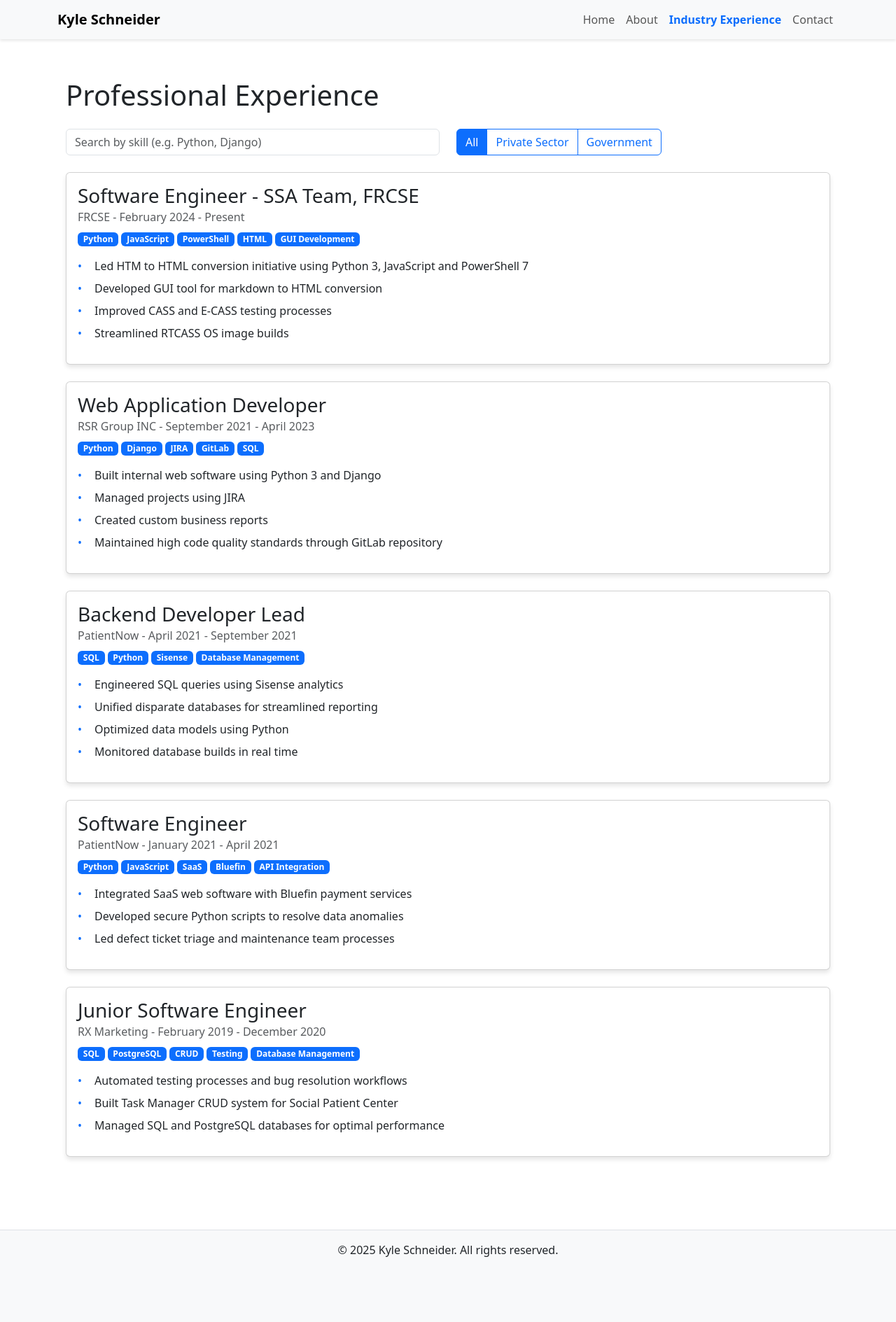
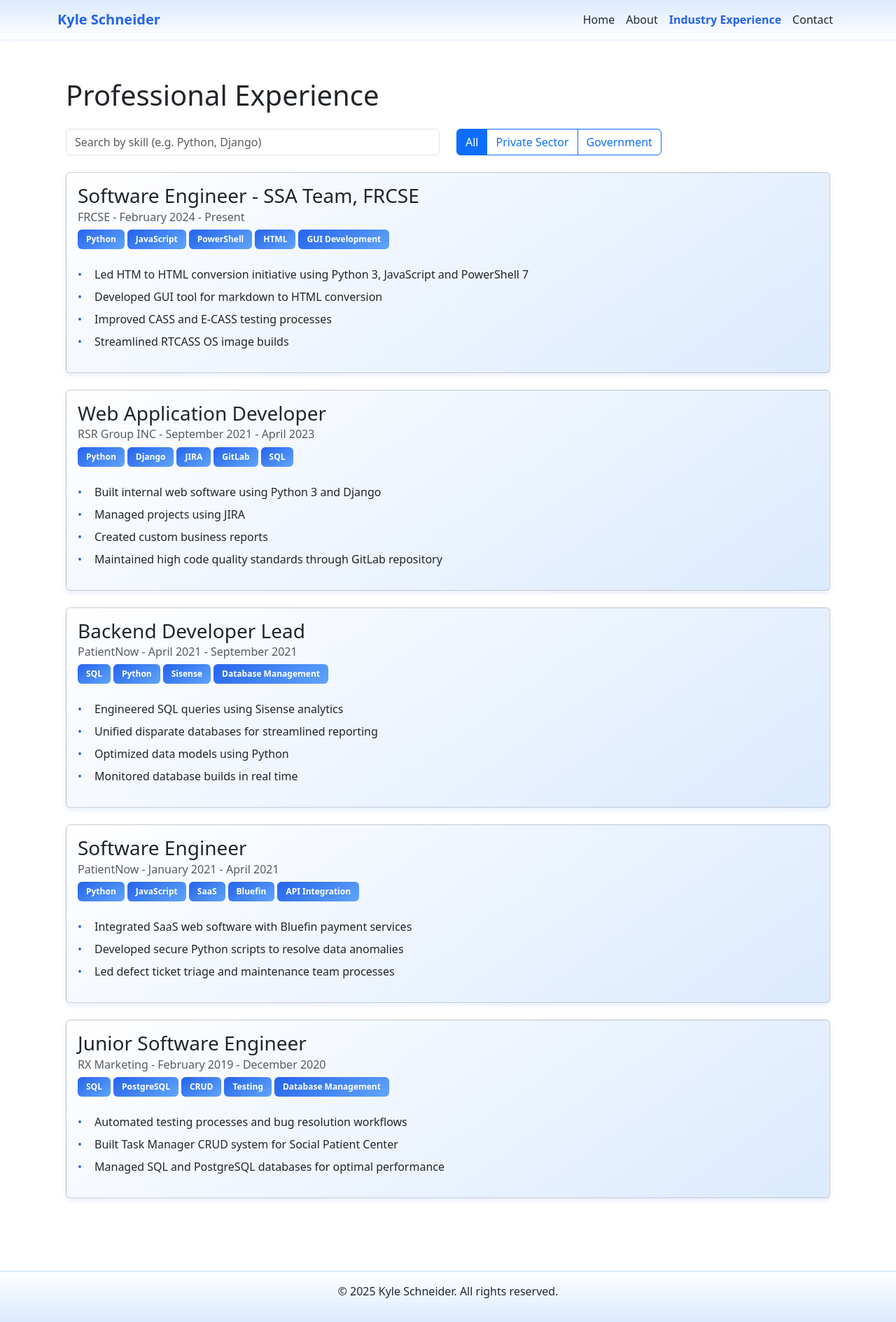
Before and after one commit to KyleCommits/portfolio-flask, a Flask app: page /experience in a window 1280 px wide. Shown: the whole page at 70% size. Before the commit the page ends 1796 px from the top, so only its background shows below. Run offline with Flask 3, Linux system fonts and the light colour scheme.

Commit message:
Update: Enhanced color scheme with light blue gradients and improved card styling

```diff
--- a/app/static/css/style.css
+++ b/app/static/css/style.css
@@ -1,46 +1,78 @@
 :root {
-    --primary-color: #0d6efd;
-    --secondary-color: #6c757d;
-    --background-color: #f8f9fa;
+    --primary-color: #2563eb;       /* Royal Blue */
+    --secondary-color: #60a5fa;     /* Light Blue */
+    --accent-color: #93c5fd;        /* Lighter Blue */
+    --background-color: #f0f7ff;    /* Very Light Blue Background */
+    --text-color: #1e293b;          /* Dark Blue Text */
+    --card-bg: #ffffff;             /* White */
+    --hover-color: #1d4ed8;         /* Darker Blue for Hover */
+    --gradient-start: #dbeafe;      /* Light Blue Gradient Start */
+    --gradient-end: #ffffff;        /* White Gradient End */
 }
 
 body {
     font-family: 'Segoe UI', system-ui, -apple-system, sans-serif;
     line-height: 1.6;
-    color: #333;
+    color: var(--text-color);
+    background-color: var(--background-color);
 }
 
 /* Navbar styling */
 .navbar {
-    box-shadow: 0 2px 4px rgba(0,0,0,0.1);
+    background: linear-gradient(180deg, var(--gradient-start), var(--gradient-end)) !important;
+    box-shadow: 0 2px 4px rgba(37, 99, 235, 0.1);
 }
 
 .navbar-brand {
+    color: var(--primary-color) !important;
     font-weight: 600;
     font-size: 1.4rem;
+}
+
+.nav-link {
+    color: var(--text-color) !important;
+    position: relative;
+    padding-bottom: 2px;
+}
+
+.nav-link:hover {
+    color: var(--primary-color) !important;
+}
+
+.nav-link::after {
+    content: '';
+    position: absolute;
+    width: 0;
+    height: 2px;
+    bottom: 0;
+    left: 0;
+    background-color: var(--primary-color);
+    transition: width 0.3s ease;
+}
+
+.nav-link:hover::after {
+    width: 100%;
 }
 
 /* Card styling */
 .card {
     border: none;
-    box-shadow: 0 4px 6px rgba(0,0,0,0.1);
+    box-shadow: 0 4px 6px rgba(37, 99, 235, 0.1);
     transition: all 0.3s ease;
-    opacity: 1;
-    transform: translateY(0);
-    will-change: transform, opacity;
-    background: #ffffff;
+    background: linear-gradient(145deg, var(--gradient-end), var(--gradient-start));
     position: relative;
     overflow: hidden;
 }
 
 .card:hover {
     transform: translateY(-5px);
+    box-shadow: 0 8px 15px rgba(37, 99, 235, 0.1);
 }
 
 .card-highlighted {
     border-left: 6px solid var(--primary-color);
-    background: linear-gradient(to right, rgba(13, 110, 253, 0.05), #ffffff);
-    box-shadow: 0 8px 16px rgba(13, 110, 253, 0.2);
+    background: linear-gradient(to right, var(--accent-color, 0.1), var(--card-bg));
+    box-shadow: 0 8px 16px rgba(37, 99, 235, 0.2);
     transform: scale(1.02);
     transition: all 0.3s ease;
 }
@@ -101,12 +133,24 @@ a:hover {
 
 .btn-primary {
     background-color: var(--primary-color);
+    border-color: var(--primary-color);
     border: none;
 }
 
 .btn-primary:hover {
-    background-color: #0a58ca;
+    background-color: var(--hover-color);
+    border-color: var(--hover-color);
     transform: translateY(-2px);
+}
+
+.btn-outline-primary {
+    color: var(--primary-color);
+    border-color: var(--primary-color);
+}
+
+.btn-outline-primary:hover {
+    background-color: var(--primary-color);
+    color: var(--card-bg);
 }
 
 /* List items in cards */
@@ -125,7 +169,9 @@ a:hover {
 
 /* Footer */
 footer {
-    border-top: 1px solid #dee2e6;
+    background: linear-gradient(0deg, var(--gradient-start), var(--gradient-end));
+    color: var(--text-color);
+    border-top: 1px solid rgba(37, 99, 235, 0.1);
 }
 
 /* Responsive text */
@@ -161,30 +207,46 @@ html {
     scroll-behavior: smooth;
 }
 
-/* Add hover effect to navigation links */
-.nav-link {
-    position: relative;
-    padding-bottom: 2px;
-}
-
-.nav-link::after {
-    content: '';
-    position: absolute;
-    width: 0;
-    height: 2px;
-    bottom: 0;
-    left: 0;
-    background-color: var(--primary-color);
-    transition: width 0.3s ease;
-}
-
-.nav-link:hover::after {
-    width: 100%;
-}
-
 /* Add some spacing to the main content area */
 main.container {
     padding-top: 2rem;
     padding-bottom: 2rem;
     min-height: calc(100vh - 160px); /* Account for navbar and footer */
 }
+
+/* Badge styling */
+.badge.bg-primary {
+    background: linear-gradient(145deg, var(--primary-color), var(--secondary-color)) !important;
+    border: none;
+    transition: all 0.2s ease;
+}
+
+.badge.bg-primary:hover {
+    background-color: var(--hover-color) !important;
+    transform: translateY(-1px);
+}
+
+/* Search input styling */
+.form-control:focus {
+    border-color: var(--primary-color);
+    box-shadow: 0 0 0 0.2rem rgba(37, 99, 235, 0.25);
+}
+
+/* Skills container */
+.skills-container .badge {
+    margin-right: 0.5rem;
+    margin-bottom: 0.5rem;
+    padding: 0.5rem 0.75rem;
+}
+
+/* Add subtle blue tint to form controls */
+.form-control {
+    background-color: rgba(219, 234, 254, 0.1);
+    border: 1px solid rgba(37, 99, 235, 0.2);
+}
+
+.form-control:focus {
+    background-color: var(--card-bg);
+    border-color: var(--secondary-color);
+    box-shadow: 0 0 0 0.2rem rgba(96, 165, 250, 0.25);
+}
```
